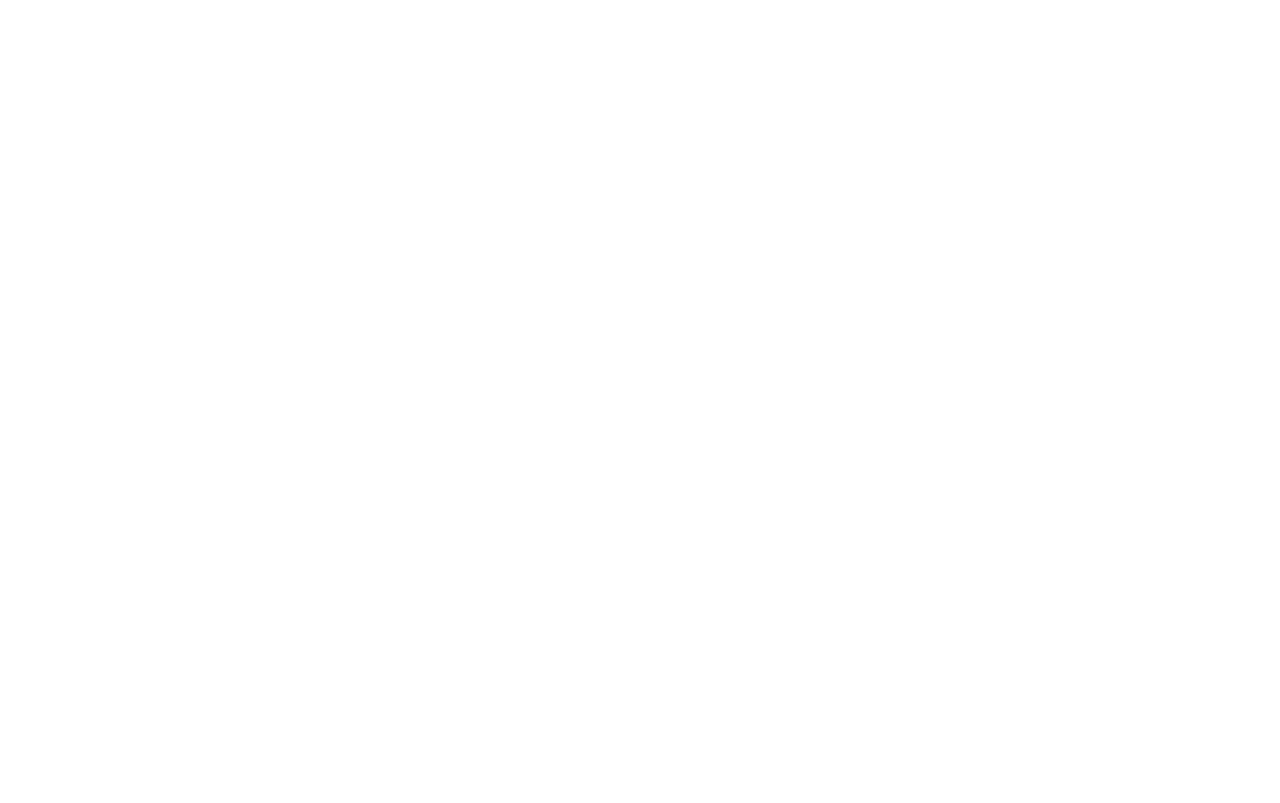
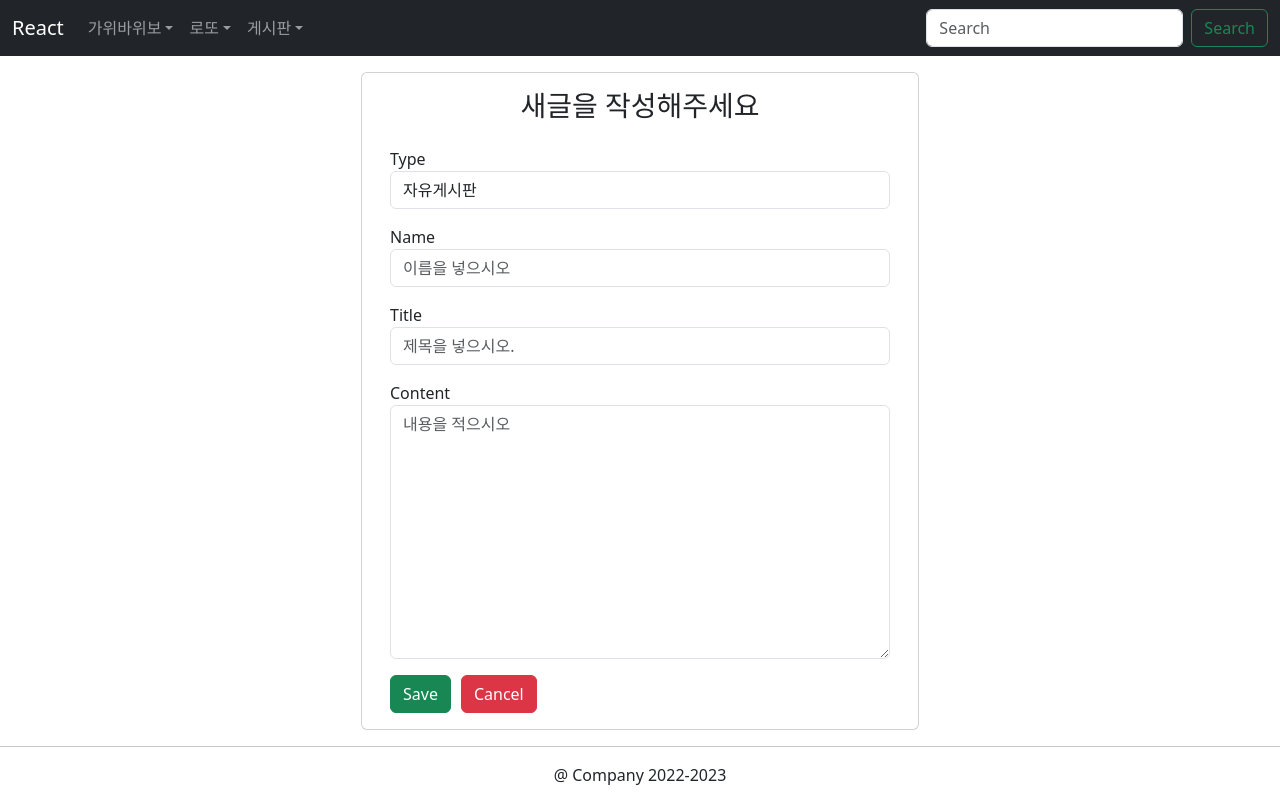
Before and after one commit to khg011213/react_vite_khj_game_project, a React (Vite) app: page /boards/write in a window 1280 px wide. Before the commit this address had no page. Built offline with nearby package versions, Linux system fonts and the light colour scheme.

Commit message:
업데이트페이지

```diff
--- a/src/components/pages/BoardListPage.jsx
+++ b/src/components/pages/BoardListPage.jsx
@@ -26,8 +26,10 @@
   const deleteBoard = (e) => {
     const { name, value } = e.target;
     console.log(name + "::" + value);
-    boardService.remove(value);
-    initBoards();
+    boardService.remove(value).then((response) => {
+      console.log(response);
+      initBoards();
+    });
   };
 
   return (
@@ -77,7 +79,9 @@
                         <td>{board.bname}</td>
 
                         <td>
-                          <Link to={"/board/" + board.bid}>{board.btitle}</Link>
+                          <Link to={"/boards/" + board.bid}>
+                            {board.btitle}
+                          </Link>
                         </td>
 
                         <td>{board.bdate}</td>
--- /dev/null
+++ b/src/components/pages/BoardUpdatePage.jsx
@@ -0,0 +1,105 @@
+import React, { useState, useEffect } from "react";
+import { Link, Navigate } from "react-router-dom";
+import BoardService from "../../services/BoardService";
+
+function BoardUpdatePage() {
+  const initBoardState = {
+    bname: "",
+    btitle: "",
+    bcontent: "",
+  };
+
+  const [board, setBoard] = useState(initBoardState);
+  const [submitted, setSubmitted] = useState(false);
+
+  const handleInputChange = (event) => {
+    const { name, value } = event.target;
+    setBoard({ ...board, [name]: value });
+  };
+
+  const saveBoard = () => {
+    let data = {
+      bname: board.bname,
+      btitle: board.btitle,
+      bcontent: board.bcontent,
+    };
+
+    BoardService.write(data)
+      .then((response) => {
+        setSubmitted(true);
+        console.log(response.data);
+      })
+      .catch((e) => {
+        console.log(e);
+      });
+  };
+
+  return submitted ? (
+    <Navigate to={{ pathname: "/boards" }} />
+  ) : (
+    <div>
+      <div className="container mt-3">
+        <div className="container">
+          <div className="row">
+            <div className="card col-md-6 offset-md-3 offset-md-3">
+              <h3 className="text-center mt-3">업데이트도 할 수 있어요</h3>
+              <div className="card-body">
+                <div className="form-group">
+                  <label> Type </label>
+                  <select placeholder="type" className="form-control">
+                    <option value="1">자유게시판</option>
+                    {/* <option value="2">질문과 답변</option> */}
+                  </select>
+                </div>
+                <div className="form-group mt-3">
+                  <label> Name </label>
+                  <input
+                    type="text"
+                    placeholder="이름을 넣으시오"
+                    name="bname"
+                    className="form-control"
+                    value={board.bname}
+                    onChange={handleInputChange}
+                  />
+                </div>
+                <div className="form-group mt-3">
+                  <label> Title </label>
+                  <input
+                    placeholder="제목을 넣으시오."
+                    name="btitle"
+                    className="form-control"
+                    value={board.btitle}
+                    onChange={handleInputChange}
+                  />
+                </div>
+                <div className="form-group mt-3 mb-3">
+                  <label> Content </label>
+
+                  <textarea
+                    placeholder="내용을 적으시오"
+                    name="bcontent"
+                    className="form-control"
+                    value={board.bcontent}
+                    onChange={handleInputChange}
+                    rows="10"
+                  />
+                </div>
+                <button className="btn btn-success" onClick={saveBoard}>
+                  Save
+                </button>
+                <button
+                  className="btn btn-danger"
+                  style={{ marginLeft: "10px" }}
+                >
+                  Cancel
+                </button>
+              </div>
+            </div>
+          </div>
+        </div>
+      </div>
+    </div>
+  );
+}
+
+export default BoardUpdatePage;
--- /dev/null
+++ b/src/components/pages/BoardWritePage.jsx
@@ -0,0 +1,105 @@
+import React, { useState, useEffect } from "react";
+import { Link, Navigate } from "react-router-dom";
+import BoardService from "../../services/BoardService";
+
+function BoardWritePage() {
+  const initBoardState = {
+    bname: "",
+    btitle: "",
+    bcontent: "",
+  };
+
+  const [board, setBoard] = useState(initBoardState);
+  const [submitted, setSubmitted] = useState(false);
+
+  const handleInputChange = (event) => {
+    const { name, value } = event.target;
+    setBoard({ ...board, [name]: value });
+  };
+
+  const saveBoard = () => {
+    let data = {
+      bname: board.bname,
+      btitle: board.btitle,
+      bcontent: board.bcontent,
+    };
+
+    BoardService.write(data)
+      .then((response) => {
+        setSubmitted(true);
+        console.log(response.data);
+      })
+      .catch((e) => {
+        console.log(e);
+      });
+  };
+
+  return submitted ? (
+    <Navigate to={{ pathname: "/boards" }} />
+  ) : (
+    <div>
+      <div className="container mt-3">
+        <div className="container">
+          <div className="row">
+            <div className="card col-md-6 offset-md-3 offset-md-3">
+              <h3 className="text-center mt-3">새글을 작성해주세요</h3>
+              <div className="card-body">
+                <div className="form-group">
+                  <label> Type </label>
+                  <select placeholder="type" className="form-control">
+                    <option value="1">자유게시판</option>
+                    {/* <option value="2">질문과 답변</option> */}
+                  </select>
+                </div>
+                <div className="form-group mt-3">
+                  <label> Name </label>
+                  <input
+                    type="text"
+                    placeholder="이름을 넣으시오"
+                    name="bname"
+                    className="form-control"
+                    value={board.bname}
+                    onChange={handleInputChange}
+                  />
+                </div>
+                <div className="form-group mt-3">
+                  <label> Title </label>
+                  <input
+                    placeholder="제목을 넣으시오."
+                    name="btitle"
+                    className="form-control"
+                    value={board.btitle}
+                    onChange={handleInputChange}
+                  />
+                </div>
+                <div className="form-group mt-3 mb-3">
+                  <label> Content </label>
+
+                  <textarea
+                    placeholder="내용을 적으시오"
+                    name="bcontent"
+                    className="form-control"
+                    value={board.bcontent}
+                    onChange={handleInputChange}
+                    rows="10"
+                  />
+                </div>
+                <button className="btn btn-success" onClick={saveBoard}>
+                  Save
+                </button>
+                <button
+                  className="btn btn-danger"
+                  style={{ marginLeft: "10px" }}
+                >
+                  Cancel
+                </button>
+              </div>
+            </div>
+          </div>
+        </div>
+      </div>
+    </div>
+  );
+}
+
+export default BoardWritePage;
--- a/src/router/Router.jsx
+++ b/src/router/Router.jsx
@@ -4,6 +4,8 @@
 import LottoPage from "../components/pages/LottoPage";
 import RspPage from "../components/pages/RspPage";
 import BoardListPage from "../components/pages/BoardListPage";
+import BoardWritePage from "../components/pages/BoardWritePage";
+import BoardUpdatePage from "../components/pages/BoardUpdatePage";
 
 const routes = [
   {
@@ -40,6 +42,16 @@
         loader: () => "게시판",
         element: <BoardListPage />,
       },
+      {
+        path: "/boards/write",
+        loader: () => "글쓰기",
+        element: <BoardWritePage />,
+      },
+      {
+        path: "/boards/:bid",
+        loader: () => "업데이트",
+        element: <BoardUpdatePage />,
+      },
     ],
   },
 ];
--- a/src/services/BoardService.jsx
+++ b/src/services/BoardService.jsx
@@ -7,8 +7,11 @@
 const remove = (id) => {
   return http.delete(`boards/${id}`);
 };
-
+const write = (data) => {
+  return http.post(`boards/`, data);
+};
 export default {
   getPagingList,
   remove,
+  write,
 };
```
